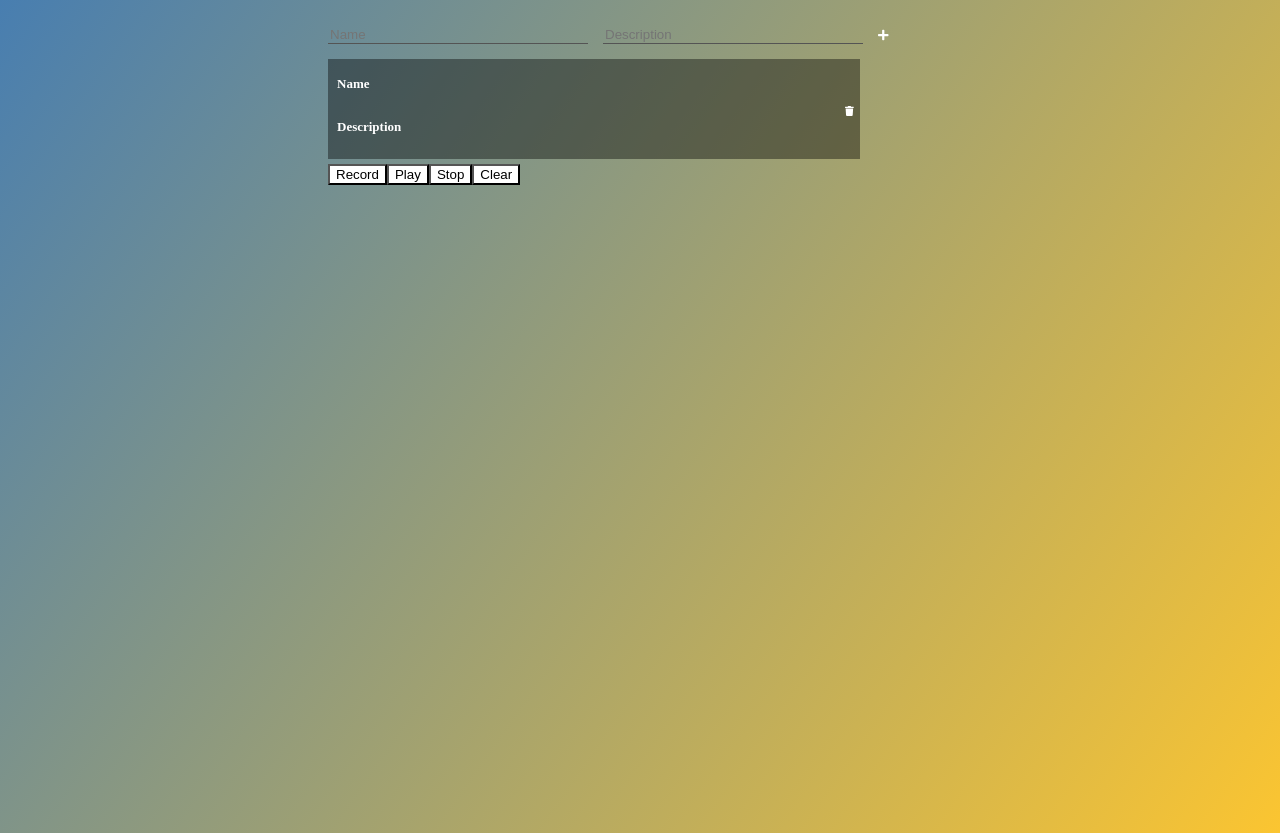
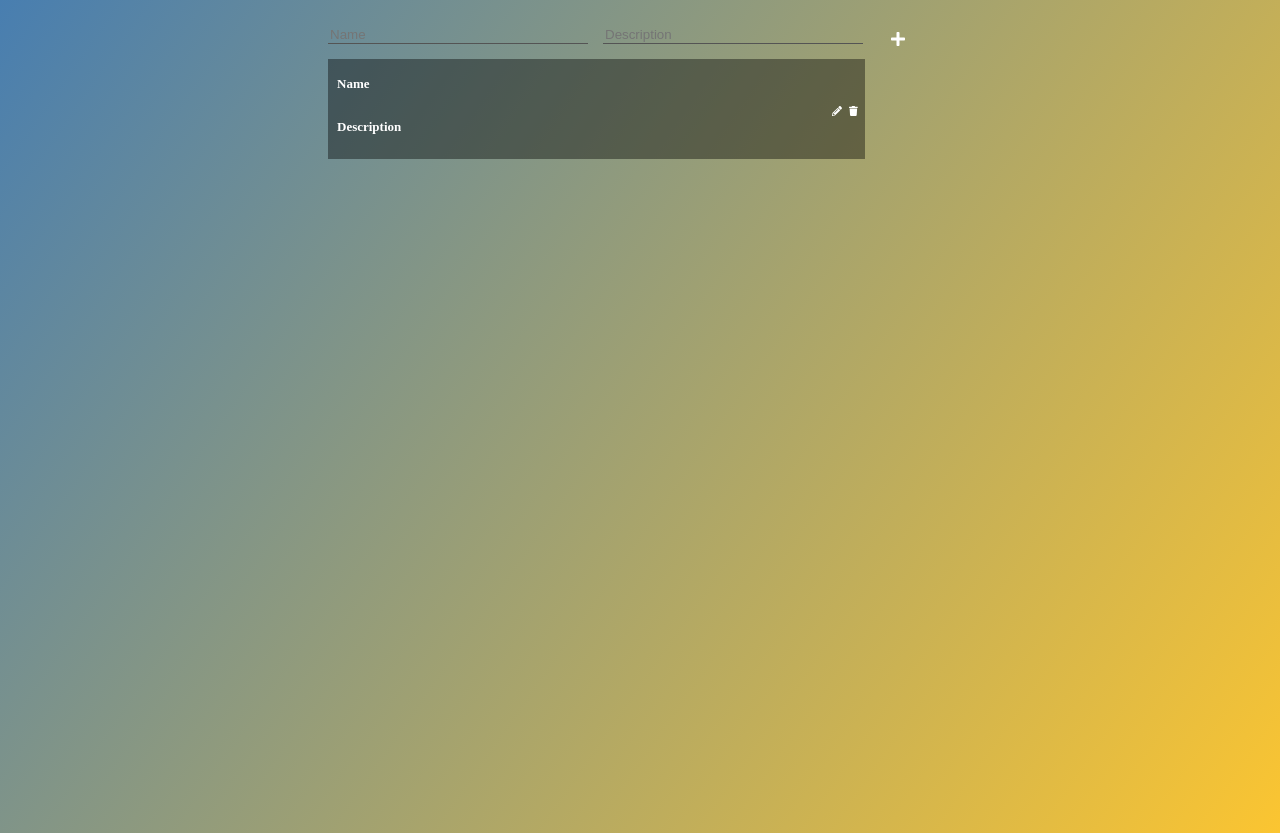
Before and after one commit to domenico88/OpenProj, a React app: page / in a window 1280 px wide. Both pictures are taken after a click on the icon 883 px from the left and 34 px from the top of the page. Built offline with nearby package versions, Linux system fonts and the light colour scheme.

Commit message:
added styled components for recording buttons

```diff
--- a/src/components/AddTodo.js
+++ b/src/components/AddTodo.js
@@ -5,18 +5,28 @@ import moment from 'moment'
 import Input from '../styled_components/Input'
 import { FontAwesomeIcon } from '@fortawesome/react-fontawesome'
 import { faPlus } from '@fortawesome/free-solid-svg-icons'
+import AddTodo_Wrapper from '../styled_components/AddTodo_Wrapper'
+import RecordingButtons from './RecordingButtons'
+
 
 function AddTodo() {
     const dispatch = useDispatch();
     const [todoName, setTodoName] = React.useState('');
     const [todoDescription, setTodoDescription] = React.useState('');
+    const [showRecordButtons, setShowRecordButtons] = React.useState(false);
 
 
     return <div>
         <Input data-testid="todo-name" onChange={(e) => setTodoName(e.target.value)} placeholder="Name"></Input>
         <Input data-testid="todo-description" onChange={(e) => setTodoDescription(e.target.value)} placeholder="Description"></Input>
-        <FontAwesomeIcon size={'xs'}  data-testid="Add" title={'Add'} icon={faPlus} color={'white'} cursor={'pointer'} onClick={() => dispatch({ type: types.ADD_TODO, todo: { name: todoName, description: todoDescription, creationDate: moment().format("MM/DD/YYYY") } })}/>
+        <AddTodo_Wrapper onMouseEnter={() => setShowRecordButtons(true)} onMouseLeave={() => setShowRecordButtons(false)}>
+            <FontAwesomeIcon
 
+                data-testid="Add" title={'Add'} icon={faPlus} color={'white'}
+                cursor={'pointer'}
+                onClick={() => dispatch({ type: types.ADD_TODO, todo: { name: todoName, description: todoDescription, creationDate: moment().format("MM/DD/YYYY") } })} />
+            {showRecordButtons && <RecordingButtons></RecordingButtons>}
+        </AddTodo_Wrapper>
     </div>
 }
 
--- a/src/components/App.js
+++ b/src/components/App.js
@@ -9,7 +9,6 @@ function App(){
     return <Wrapper>
         <AddTodo></AddTodo>
         <TodoList></TodoList>
-        <RecordingButtons></RecordingButtons>
     </Wrapper>
 }
 
--- a/src/components/RecordingButtons.js
+++ b/src/components/RecordingButtons.js
@@ -1,21 +1,20 @@
 import React from "react"
 import { useDispatch } from 'react-redux'
 import * as types from '../redux/constants/actions'
-import Button from '../styled_components/Button'
-
+import { FontAwesomeIcon } from '@fortawesome/react-fontawesome'
+import { faRecordVinyl, faPlay, faStop, faEraser } from '@fortawesome/free-solid-svg-icons'
 
 
 function RecordingButtons() {
     const dispatch = useDispatch();
 
 
-    return <div>
-        <Button onClick={() => sessionStorage.setItem('Recording', true)}>Record</Button>
-        <Button onClick={() => play_actions(dispatch)}>Play</Button>
-        <Button onClick={() => sessionStorage.setItem('Recording', false)}>Stop</Button>
-        <Button onClick={()=> sessionStorage.removeItem('action_list')}>Clear</Button>
-
-    </div>
+    return <React.Fragment>
+        <FontAwesomeIcon title="Record" icon={faRecordVinyl} color={'white'} onClick={() => sessionStorage.setItem('Recording', true)} cursor={'pointer'}>Record</FontAwesomeIcon>
+        <FontAwesomeIcon title="Play" icon={faPlay} color={'white'} onClick={() => play_actions(dispatch)} cursor={'pointer'}>Play</FontAwesomeIcon>
+        <FontAwesomeIcon title="Stop" icon={faStop} color={'white'} onClick={() => sessionStorage.setItem('Recording', false)} cursor={'pointer'}>Stop</FontAwesomeIcon>
+        <FontAwesomeIcon title="Clear" icon={faEraser} color={'white'} onClick={() => sessionStorage.removeItem('action_list')} cursor={'pointer'}>Clear</FontAwesomeIcon>
+    </React.Fragment>
 }
 
 async function play_actions(dispatch) {
@@ -23,7 +22,7 @@ async function play_actions(dispatch) {
     if (actions && actions.length > 0) {
         dispatch({ type: types.CLEAR_TODOS })
         sessionStorage.setItem('Recording', false)
-        for(let action of actions){
+        for (let action of actions) {
             await delay(1000);
             dispatch(action);
         }
--- a/src/components/Todo.js
+++ b/src/components/Todo.js
@@ -1,6 +1,6 @@
 import React from 'react'
 import { FontAwesomeIcon } from '@fortawesome/react-fontawesome'
-import { faTrash } from '@fortawesome/free-solid-svg-icons'
+import { faTrash, faPencilAlt, faCheck } from '@fortawesome/free-solid-svg-icons'
 import { useDispatch } from 'react-redux'
 import * as types from '../redux/constants/actions'
 import Todo_Div from '../styled_components/Todo_Div'
@@ -8,29 +8,48 @@ import Todo_Div from '../styled_components/Todo_Div'
 
 function Todo({ todo, id }) {
     const dispatch = useDispatch();
-    const [inputName, setInput] = React.useState(false)
-    const [inputDescription, setInputDescription] = React.useState(false)
     const [todo_name, setName] = React.useState(todo.name)
     const [todo_description, setDescription] = React.useState(todo.description)
+    const [is_updating, setIsUpdating] = React.useState(false)
+    let todo_name_input = React.createRef();
+    let todo_description_input = React.createRef();
+
+
+    function focus() {
+        todo_name_input.current.disabled = false;
+        todo_description_input.current.disabled = false;
+        todo_name_input.current.focus();
+    }
+
+    function unfocus() {
+        todo_name_input.current.disabled = true;
+        todo_description_input.current.disabled = true;
+    }
+
 
     return <Todo_Div>
-        <label onClick={() => setInput(true)}>Name</label>
+        <label >Name</label>
 
         <input
-            autoFocus
-            onBlur={() => {
-                setInput(false),
-                    dispatch({ type: types.UPDATE_TODO, payload: { [id]: { ...todo, name: todo_name } } })
-            }} onChange={(e) => setName(e.target.value)} value={todo_name}></input>
+            disabled={true}
+            ref={todo_name_input}
+            onChange={(e) => setName(e.target.value)} value={todo_name}></input>
 
-        <label onClick={() => setInputDescription(true)}>Description</label>
+        <label>Description</label>
 
-        <input autoFocus
-            onBlur={() => {
-                setInputDescription(false),
-                    dispatch({ type: types.UPDATE_TODO, payload: { [id]: { ...todo, description: todo_description } } })
-            }} onChange={(e) => setDescription(e.target.value)} value={todo_description}></input>
+        <input
+            disabled={true}
+            ref={todo_description_input}
+            onChange={(e) => setDescription(e.target.value)} value={todo_description}></input>
         <FontAwesomeIcon icon={faTrash} onClick={() => dispatch({ type: types.REMOVE_TODO, id: id })}></FontAwesomeIcon>
+        {!is_updating && <FontAwesomeIcon icon={faPencilAlt} onClick={() => { focus(); setIsUpdating(true) }} style={{ marginRight: '16px' }}></FontAwesomeIcon>}
+        {is_updating &&
+            <FontAwesomeIcon icon={faCheck}
+                onClick={() => {
+                    unfocus();
+                    setIsUpdating(false); dispatch({ type: types.UPDATE_TODO, payload: { [id]: { ...todo, name: todo_name, description: todo_description } } })
+                }}
+                style={{ marginRight: '16px' }} style={{ marginRight: '16px' }}></FontAwesomeIcon>}
     </Todo_Div>
 }
 
--- /dev/null
+++ b/src/styled_components/AddTodo_Wrapper.js
@@ -0,0 +1,19 @@
+
+
+import styled from 'styled-components';
+
+
+const AddTodo_Wrapper = styled.div`
+
+margin-top: -35px;
+position: absolute;
+margin-left: 44%;
+svg{
+    display:block;
+    margin-top:7px;
+}
+`;
+
+
+
+export default AddTodo_Wrapper;
--- a/src/styled_components/Button.js
+++ /dev/null
@@ -1,14 +0,0 @@
-
-import styled from 'styled-components';
-
-
-const Button = styled.button`
-
-  color: ${props => props.theme.button.color};
-  background: ${props => props.theme.button.backgroundColor};
-
-`;
-
-
-
-export default Button;
--- a/src/styled_components/Todo_Div.js
+++ b/src/styled_components/Todo_Div.js
@@ -4,7 +4,7 @@ import styled from 'styled-components';
 
 
 const Todo_Div = styled.div`
-    width: 81%;
+    width: calc(80% + 11px);
     font-size: 15px;
     padding: 7px;
     background-color: rgba(1,1,1,0.4);
```
